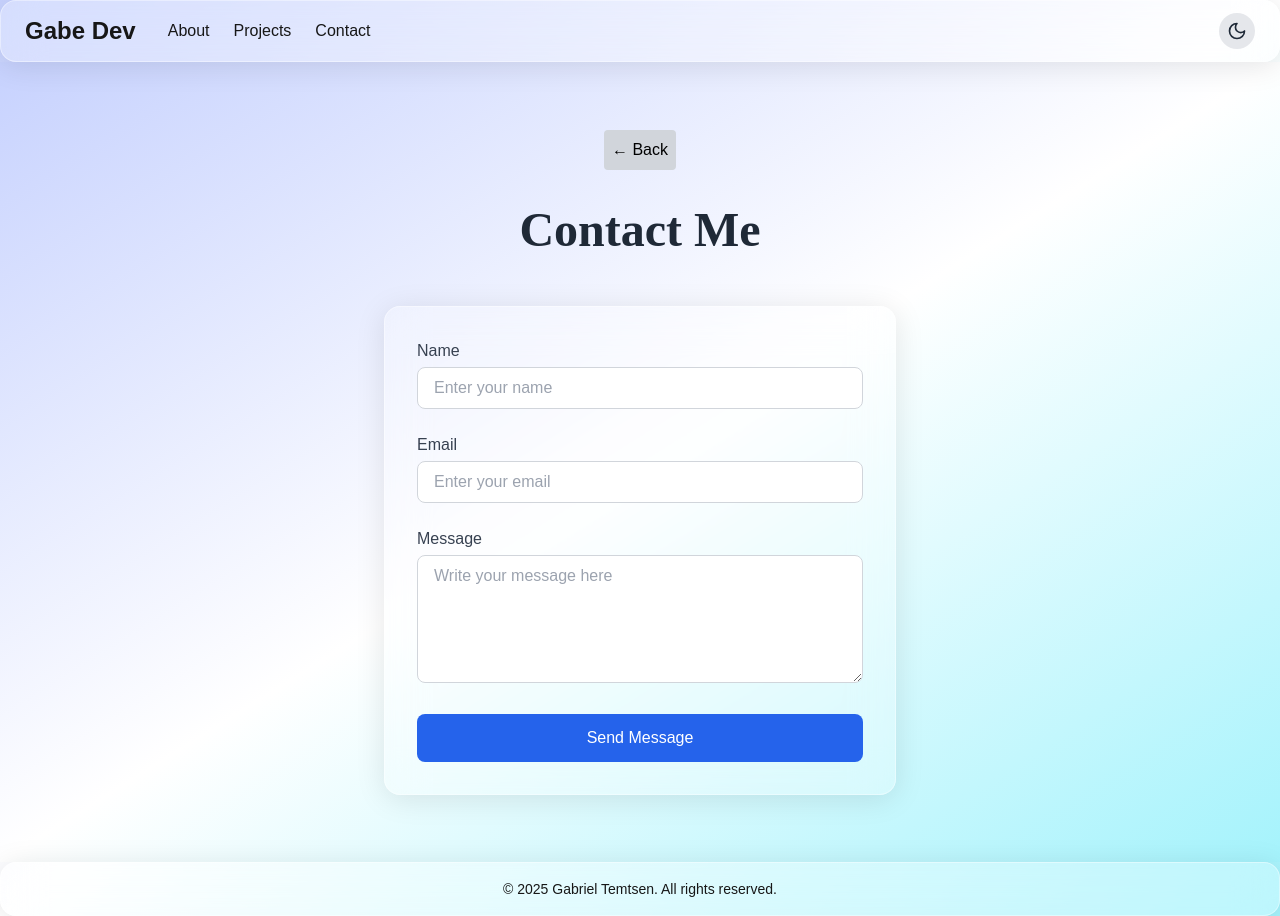
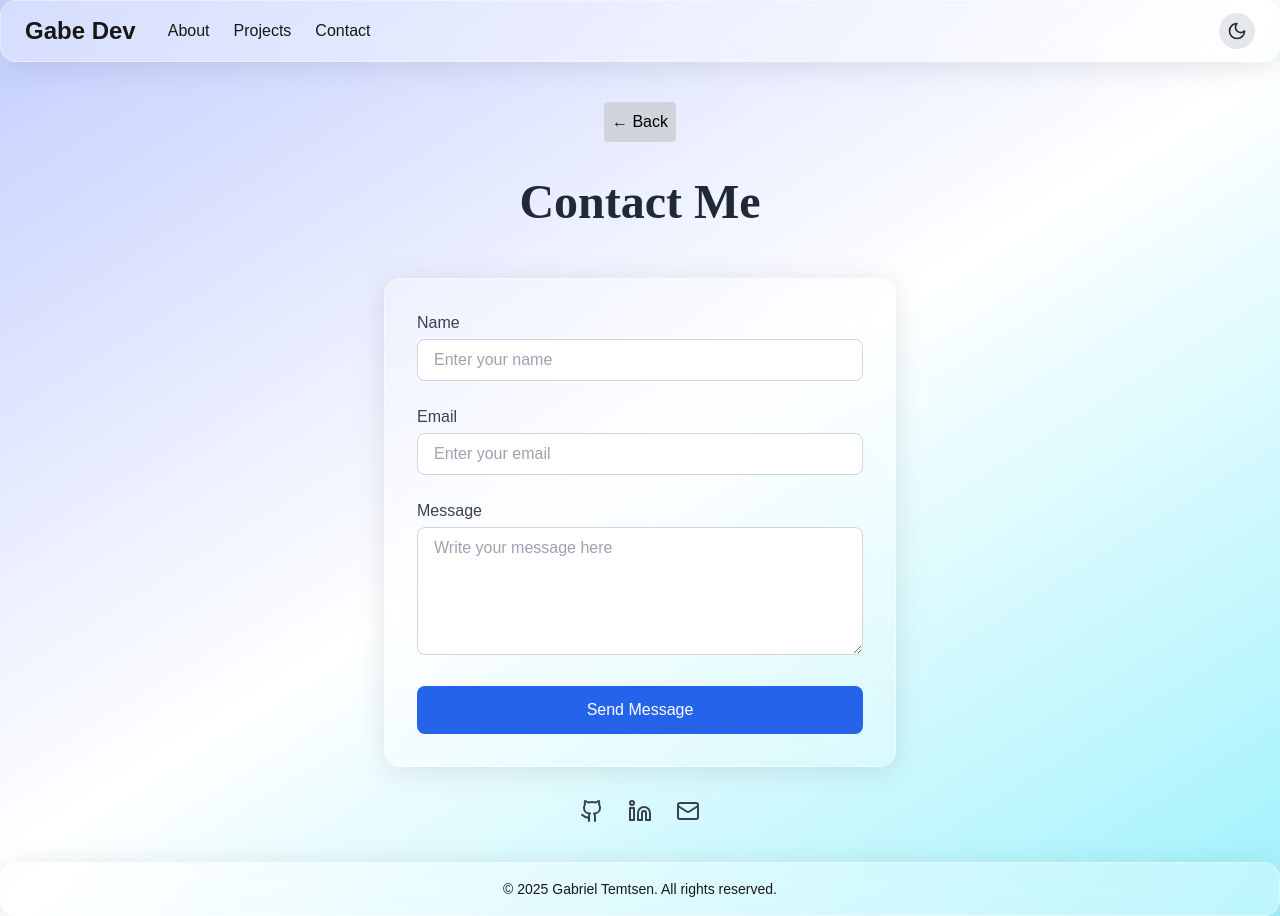
Before and after one commit to gabrieltemtsen/gabe-dev, a Next.js app: page /contact in a window 1280 px wide. Built offline with nearby package versions, Linux system fonts and the light colour scheme.

Commit message:
feat: add social links to contact page

```diff
--- a/src/pages/contact.tsx
+++ b/src/pages/contact.tsx
@@ -1,5 +1,6 @@
 import { useRouter } from 'next/router';
 import { useState } from 'react';
+import { Github, Linkedin, Mail } from 'lucide-react';
 
 const Contact = () => {
   const [form, setForm] = useState({ name: '', email: '', message: '' });
@@ -103,6 +104,28 @@ const Contact = () => {
           Send Message
         </button>
       </form>
+
+      {/* Social Links */}
+      <div className="flex space-x-6 mt-8 text-gray-700 dark:text-gray-200">
+        <a
+          href="https://github.com"
+          className="hover:text-gray-900 dark:hover:text-white transition-colors"
+        >
+          <Github className="w-6 h-6" />
+        </a>
+        <a
+          href="https://linkedin.com"
+          className="hover:text-gray-900 dark:hover:text-white transition-colors"
+        >
+          <Linkedin className="w-6 h-6" />
+        </a>
+        <a
+          href="mailto:contact@example.com"
+          className="hover:text-gray-900 dark:hover:text-white transition-colors"
+        >
+          <Mail className="w-6 h-6" />
+        </a>
+      </div>
     </div>
   );
 };
```
